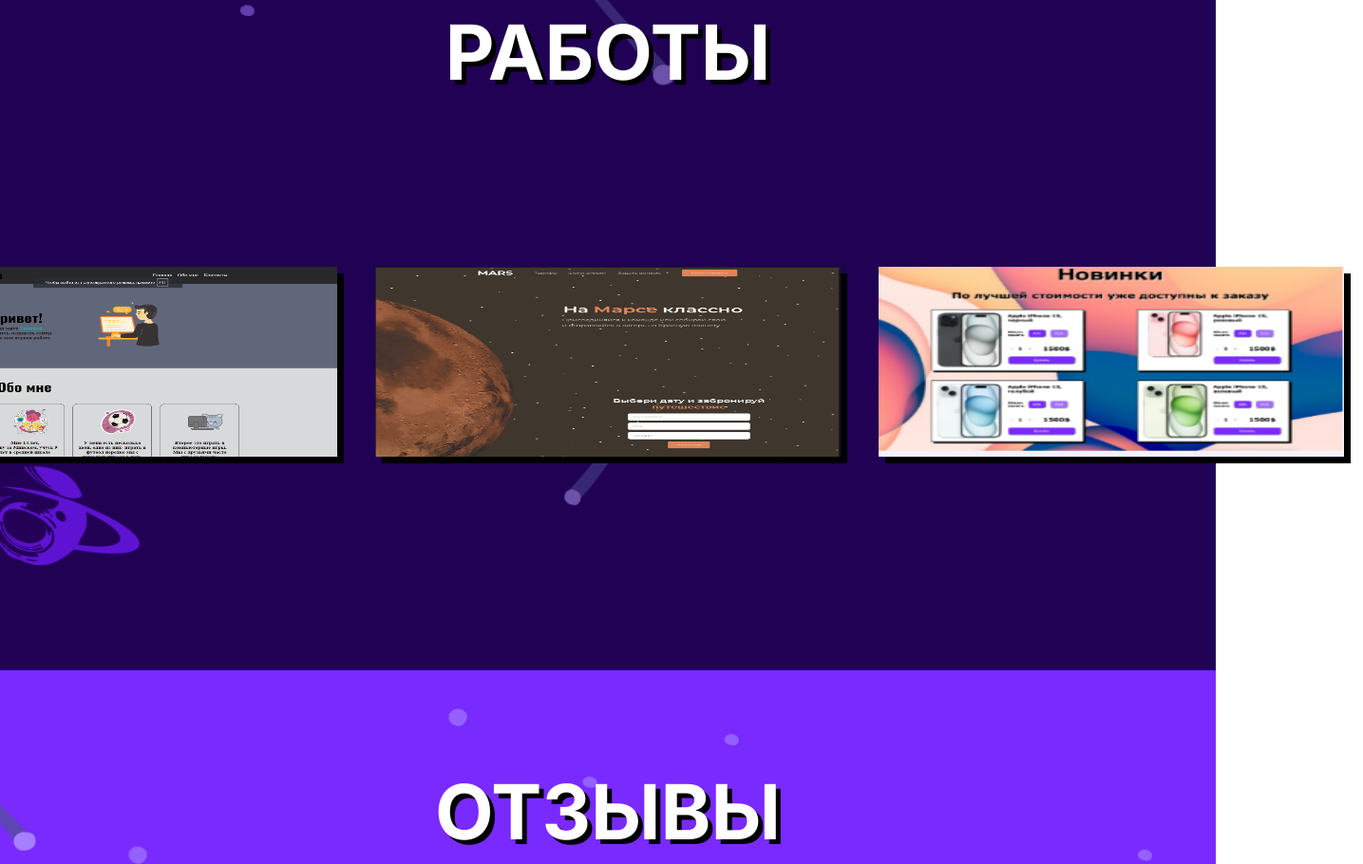
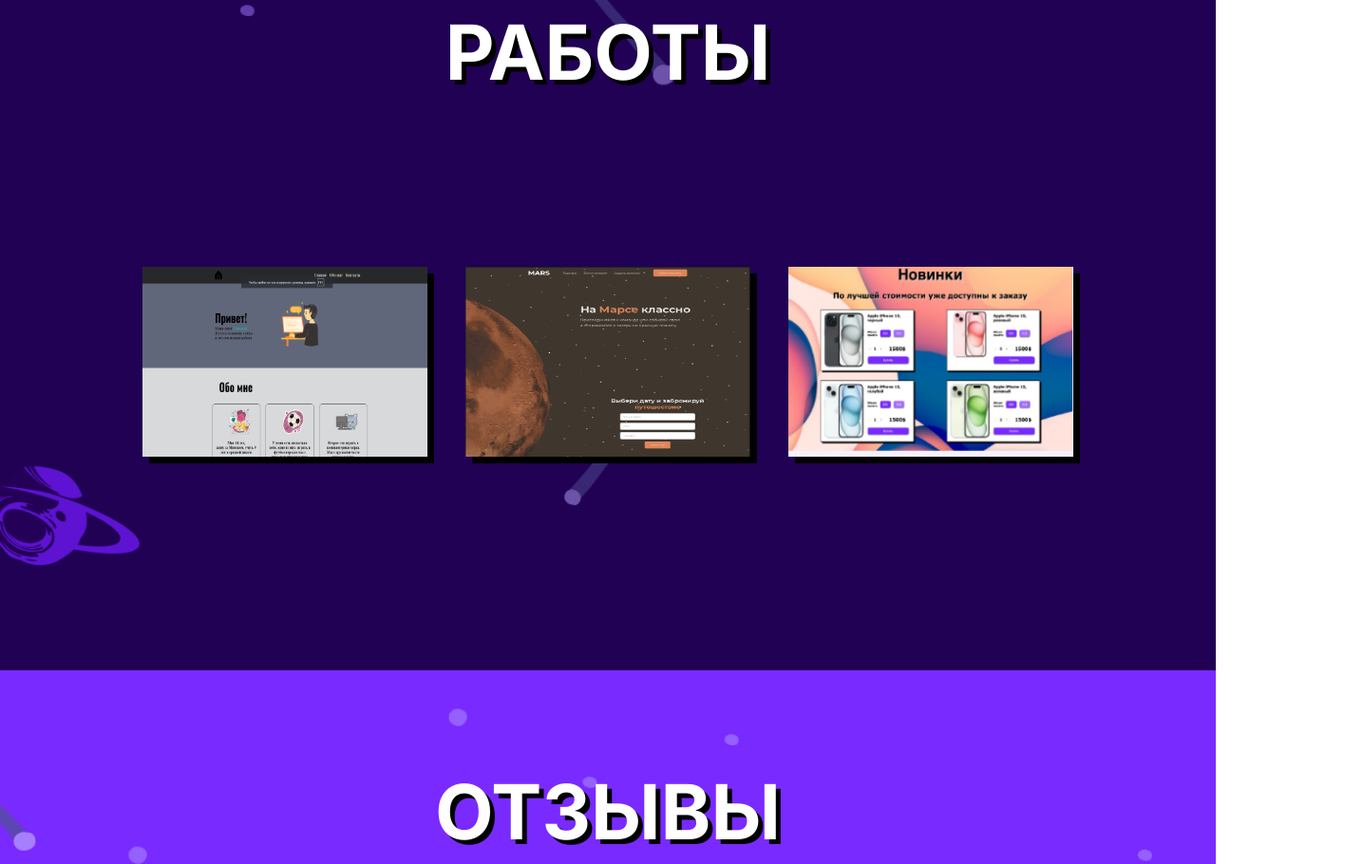
Before and after one commit to Timalegend/portfolio, a plain HTML site: page index.html in a window 1280 px wide. Shown: the part 2494-3404 px from the top of the page at 95% size, 1435 px wide, since content can reach past the window. Drawn offline with Linux system fonts and the light colour scheme.

Commit message:
Update style.css

```diff
--- a/style.css
+++ b/style.css
@@ -307,7 +307,7 @@ nav{
 
  .works-block img{
 	 height:200px ;
-     width: 490px ;
+     width: 300px ;
      margin: 0 20px;
      box-shadow: 7px 7px 0 #000000;
  }
```
